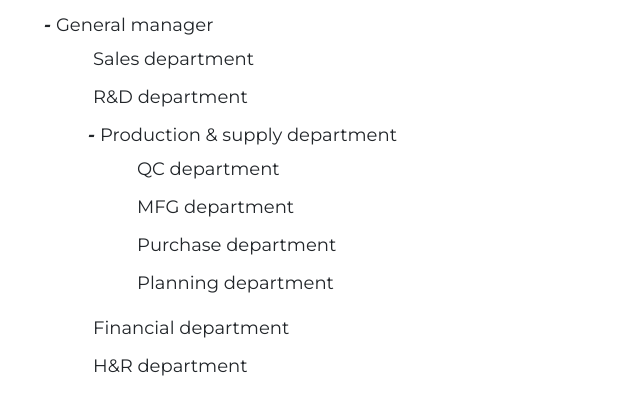
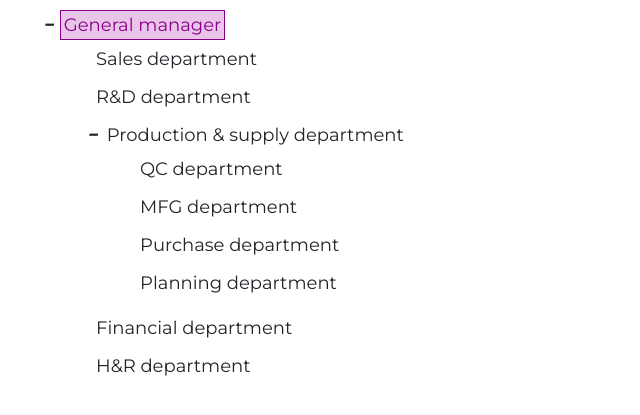
Before and after one commit to LexSava/JS-course, a website built with Parcel: page DOM-company/src/index.html in a window 1280 px wide. In both pictures the pointer is over the element "General manager". Shown: the part 45-460 px from the top of the page, without its empty margins (0-640 px from the left). Built offline with nearby package versions, Linux system fonts and the light colour scheme.

Commit message:
feat: add span css style
Add span css style.

```diff
--- a/DOM-company/src/style.css
+++ b/DOM-company/src/style.css
@@ -18,16 +18,17 @@ body {
   border: 1px solid transparent;
   font-size: 18px;
 }
-.list li:hover {
-  /* color: #8b008b;
+.list span:hover {
+  color: #8b008b;
   border: 1px solid #8b008b;
-  background-color: #dda0dd9a; */
+  background-color: #dda0dd9a;
 }
 span {
   margin-left: 5px;
+  padding: 3px;
 }
 .list i.collapsed::after {
-  content: "-";
+  content: "−";
 }
 .list i::after {
   content: "+";
```
Also changed, not shown: 5 other files.
